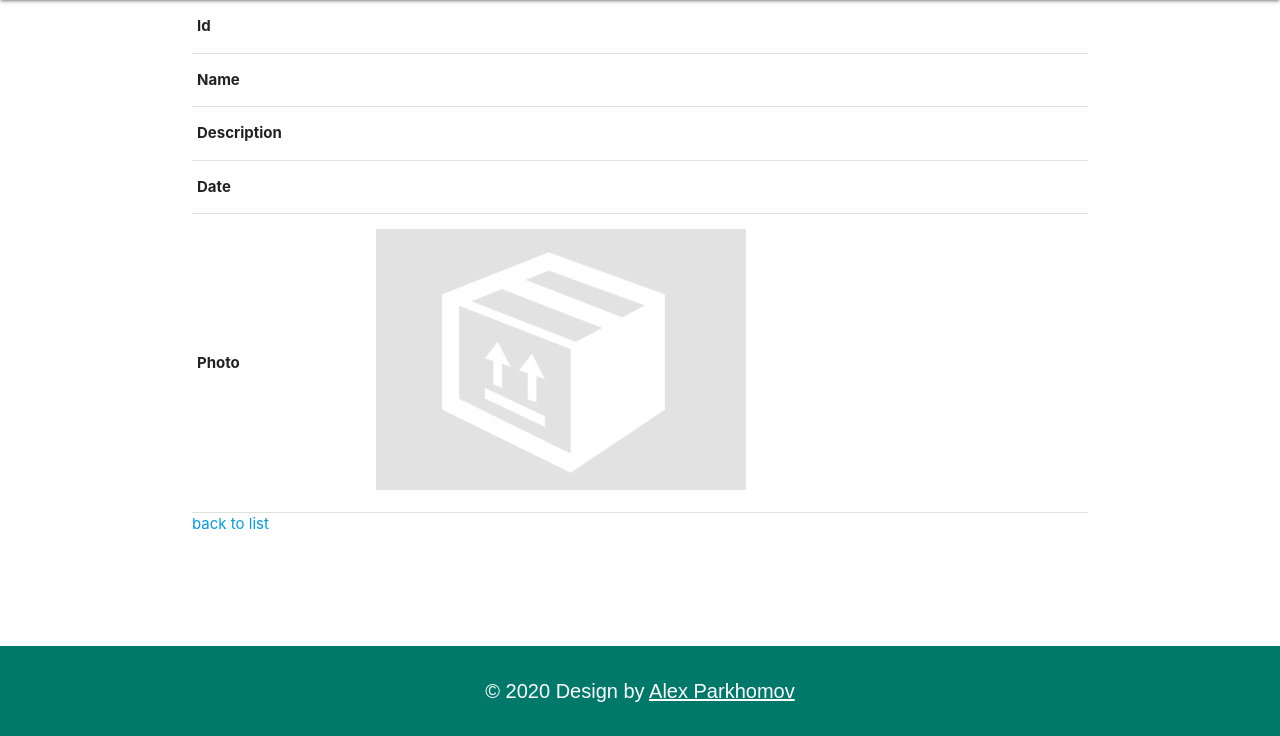
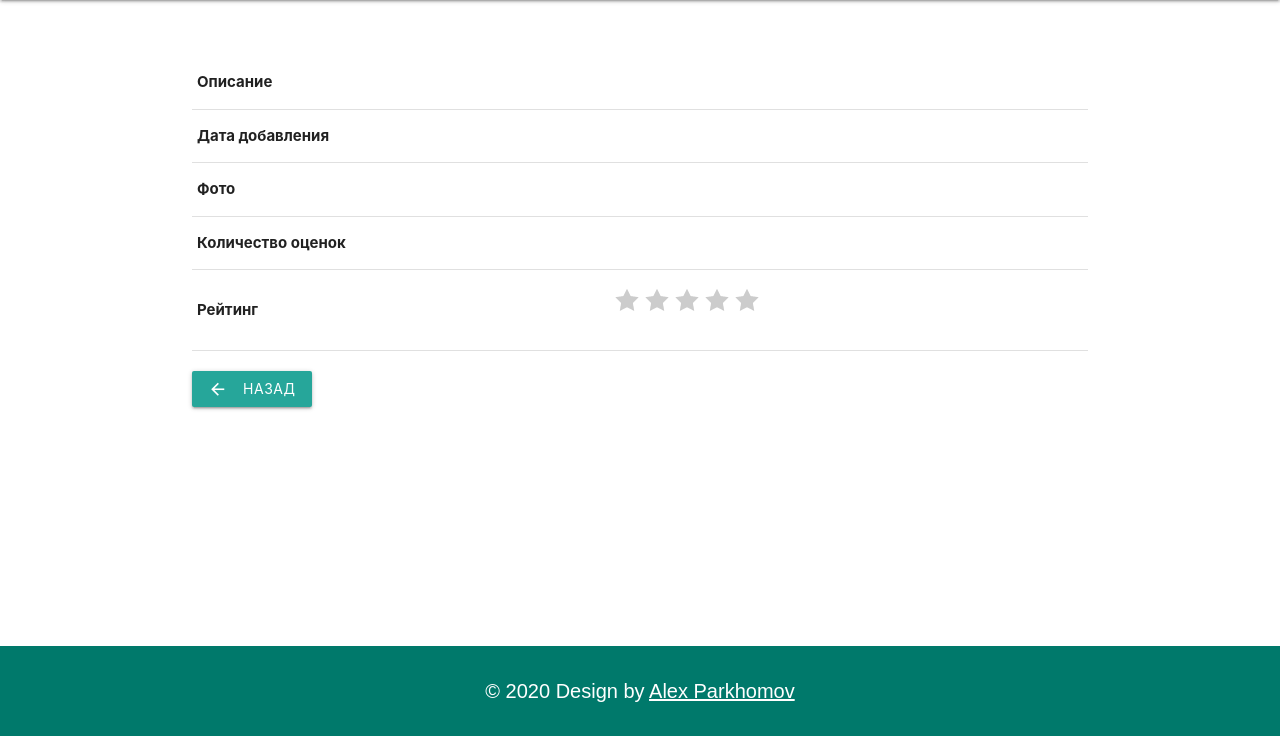
Before and after one commit to Strannik4884/Otzovik48, a Symfony app: template templates/product/show.html.twig in a window 1280 px wide. Shown: the part 64-800 px from the top of the page. Run offline with Twig, Linux system fonts and the light colour scheme; the template is opened without the code that fills it, so the values that code supplies are empty; some libraries are stand-ins or nearby versions.

Commit message:
Fix product show form

```diff
--- a/templates/product/show.html.twig
+++ b/templates/product/show.html.twig
@@ -3,31 +3,56 @@
 {% block title %}{{ product.name }}{% endblock %}
 
 {% block content %}
+    <div class="row"></div>
+    <div class="row">
+        <div class="col s12">
+            <h5>{{ product.name }}</h5>
+        </div>
+    </div>
     <table class="table">
         <tbody>
             <tr>
-                <th>Id</th>
-                <td>{{ product.id }}</td>
-            </tr>
-            <tr>
-                <th>Name</th>
-                <td>{{ product.name }}</td>
-            </tr>
-            <tr>
-                <th>Description</th>
+                <th>Описание</th>
                 <td>{{ product.description }}</td>
             </tr>
             <tr>
-                <th>Date</th>
+                <th>Дата добавления</th>
                 <td>{{ product.createdDate ? product.createdDate|date('d-m-Y H:i:s') : '' }}</td>
             </tr>
             <tr>
-                <th>Photo</th>
-                <td><img class="responsive-img" src="{{ asset('images/product_default.jpg') }}"></td>
+                <th>Фото</th>
+                <td><img class="responsive-img" src="{{ product.getThumbnailFileFullPath }}"></td>
+            </tr>
+            <tr>
+                <th>Количество оценок</th>
+                <td>{{ product.getCommentsCount() }}</td>
+            </tr>
+            <tr>
+                <th>Рейтинг</th>
+                <td>
+                    <div class="row">
+                        <div class="col s12 left-align" style="width: 200px; margin-left: -30px">
+                            <form>
+                                <div id="show_stars" class="stars">
+                                    <input  type="radio" name="star" class="star-1" id="star-1" {% if product.getRating is same as(1) %}checked{% else %}disabled{% endif %}/>
+                                    <label class="star-1" for="star-1">1</label>
+                                    <input type="radio" name="star" class="star-2" id="star-2" {% if product.getRating is same as(2) %}checked{% else %}disabled{% endif %}/>
+                                    <label class="star-2" for="star-2">2</label>
+                                    <input type="radio" name="star" class="star-3" id="star-3" {% if product.getRating is same as(3) %}checked{% else %}disabled{% endif %}/>
+                                    <label class="star-3" for="star-3">3</label>
+                                    <input type="radio" name="star" class="star-4" id="star-4" {% if product.getRating is same as(4) %}checked{% else %}disabled{% endif %}/>
+                                    <label class="star-4" for="star-4">4</label>
+                                    <input type="radio" name="star" class="star-5" id="star-5" {% if product.getRating is same as(5) %}checked{% else %}disabled{% endif %}/>
+                                    <label class="star-5" for="star-5">5</label>
+                                    <span></span>
+                                </div>
+                            </form>
+                        </div>
+                    </div>
+                </td>
             </tr>
         </tbody>
     </table>
-
-    <a href="{{ app.request.headers.get('referer') }}">back to list</a>
-
+    <div class="row"></div>
+    <a href="{{ app.request.headers.get('referer') }}" class="btn waves-effect waves-light" style="float: left; width: 120px"><i class="material-icons left">arrow_back</i>Назад</a>
 {% endblock %}
```
Also changed, not shown: src/Entity/Product.php (+6 -8 lines).
